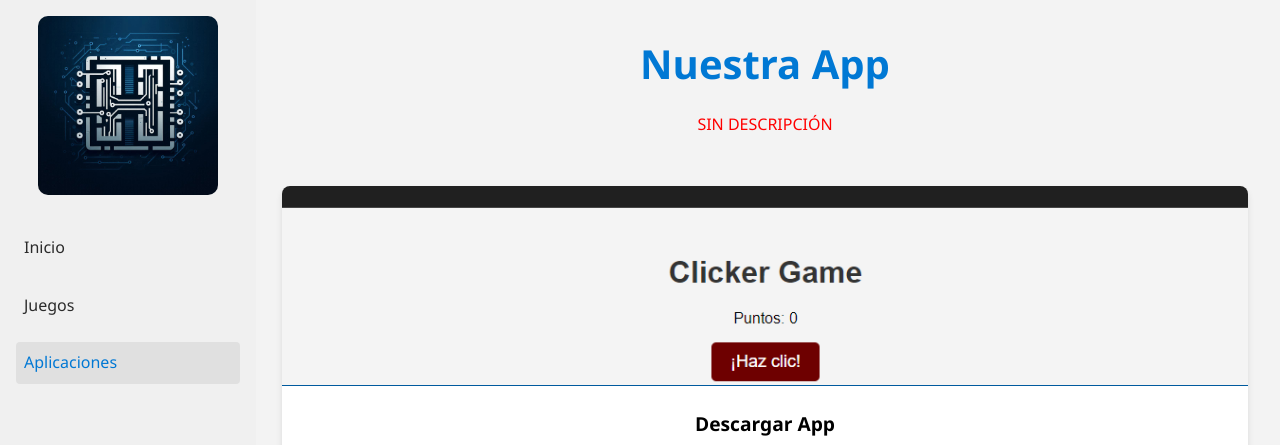
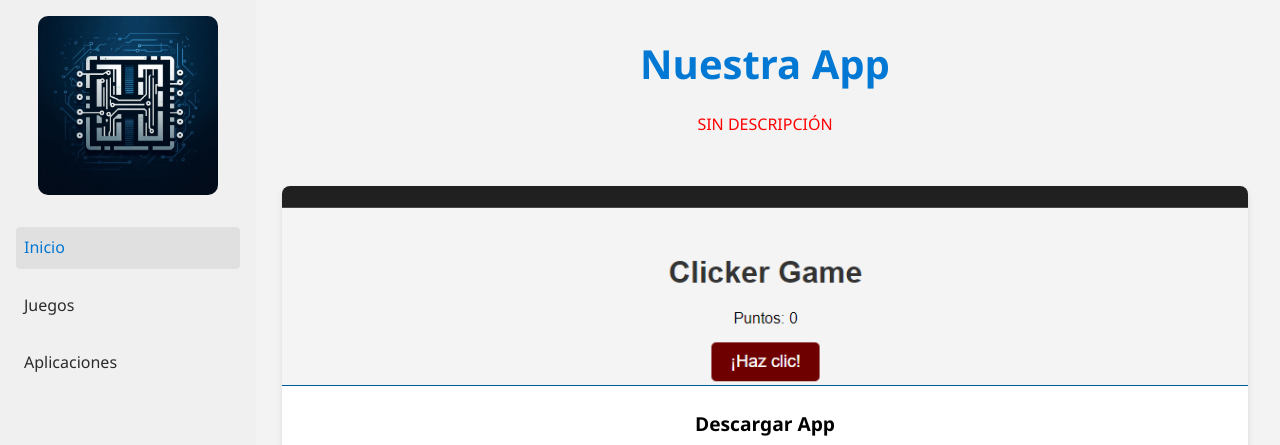
Before and after one commit to dev-bit-oficial/proyectos-de, a plain HTML site: page hugo-elias/inicio/our-app/index.html in a window 1280 px wide. Shown: the top 445 px of the page. Drawn offline with Linux system fonts and the light colour scheme.

Commit message:
Update index.html

```diff
--- a/hugo-elias/inicio/our-app/index.html
+++ b/hugo-elias/inicio/our-app/index.html
@@ -360,9 +360,9 @@
             <img src="logo.png" alt="Logo de Microsoft Store" class="logo">
             <nav>
                 <ul>
-                    <li><a href="https://dev-bit-oficial.github.io/proyectos-de/hugo-elias/inicio">Inicio</a></li>
+                    <li><a href="https://dev-bit-oficial.github.io/proyectos-de/hugo-elias/inicio" class="active">Inicio</a></li>
                     <li><a href="https://dev-bit-oficial.github.io/proyectos-de/hugo-elias/juegos">Juegos</a></li>
-                    <li><a href="https://dev-bit-oficial.github.io/proyectos-de/hugo-elias/aplicaciones" class="active">Aplicaciones</a></li>
+                    <li><a href="https://dev-bit-oficial.github.io/proyectos-de/hugo-elias/aplicaciones">Aplicaciones</a></li>
                 </ul>
             </nav>
         </aside>
```
